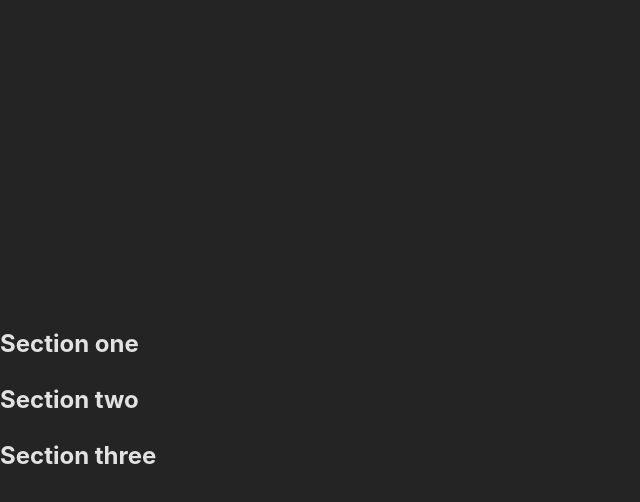
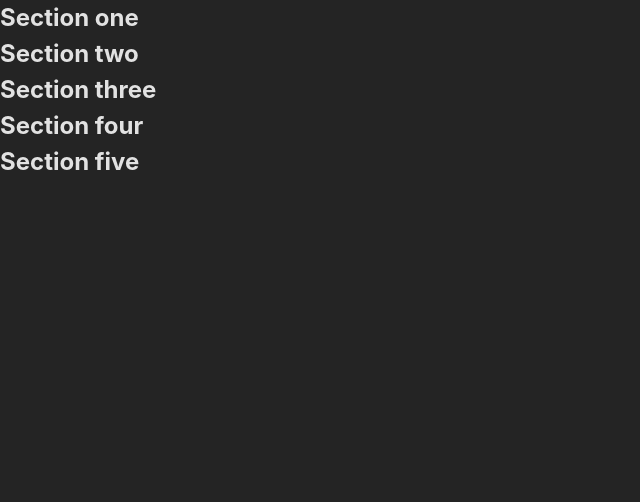
Before and after one commit to coding-in-public/scroll-snap-full-page, a website built with Vite: page index.html in a window 1280 px wide. Shown: the whole page, without its empty margins (0-640 px from the left). Built offline with nearby package versions, Linux system fonts and the light colour scheme.

Commit message:
init commit

```diff
--- a/index.html
+++ b/index.html
@@ -18,6 +18,18 @@
       <section class="scroll-section">
         <h2>Section three</h2>
       </section>
+      <section class="scroll-section">
+        <h2>Section four</h2>
+      </section>
+      <section class="scroll-section">
+        <h2>Section five</h2>
+      </section>
     </article>
+    <style>
+      .scroll-wrapper {
+      }
+      .scroll-section {
+      }
+    </style>
   </body>
 </html>
--- a/package.json
+++ b/package.json
@@ -4,7 +4,7 @@
   "version": "0.0.0",
   "type": "module",
   "scripts": {
-    "dev": "vite",
+    "dev": "vite --host",
     "build": "vite build",
     "preview": "vite preview"
   },
--- a/style.css
+++ b/style.css
@@ -1,3 +1,11 @@
+*,
+*::after,
+*::before {
+  box-sizing: border-box;
+  margin: 0;
+  padding: 0;
+}
+
 :root {
   font-family: Inter, system-ui, Avenir, Helvetica, Arial, sans-serif;
   line-height: 1.5;
@@ -12,11 +20,3 @@
   -webkit-font-smoothing: antialiased;
   -moz-osx-font-smoothing: grayscale;
 }
-
-body {
-  margin: 0;
-  display: flex;
-  place-items: center;
-  min-width: 320px;
-  min-height: 100vh;
-}
```
